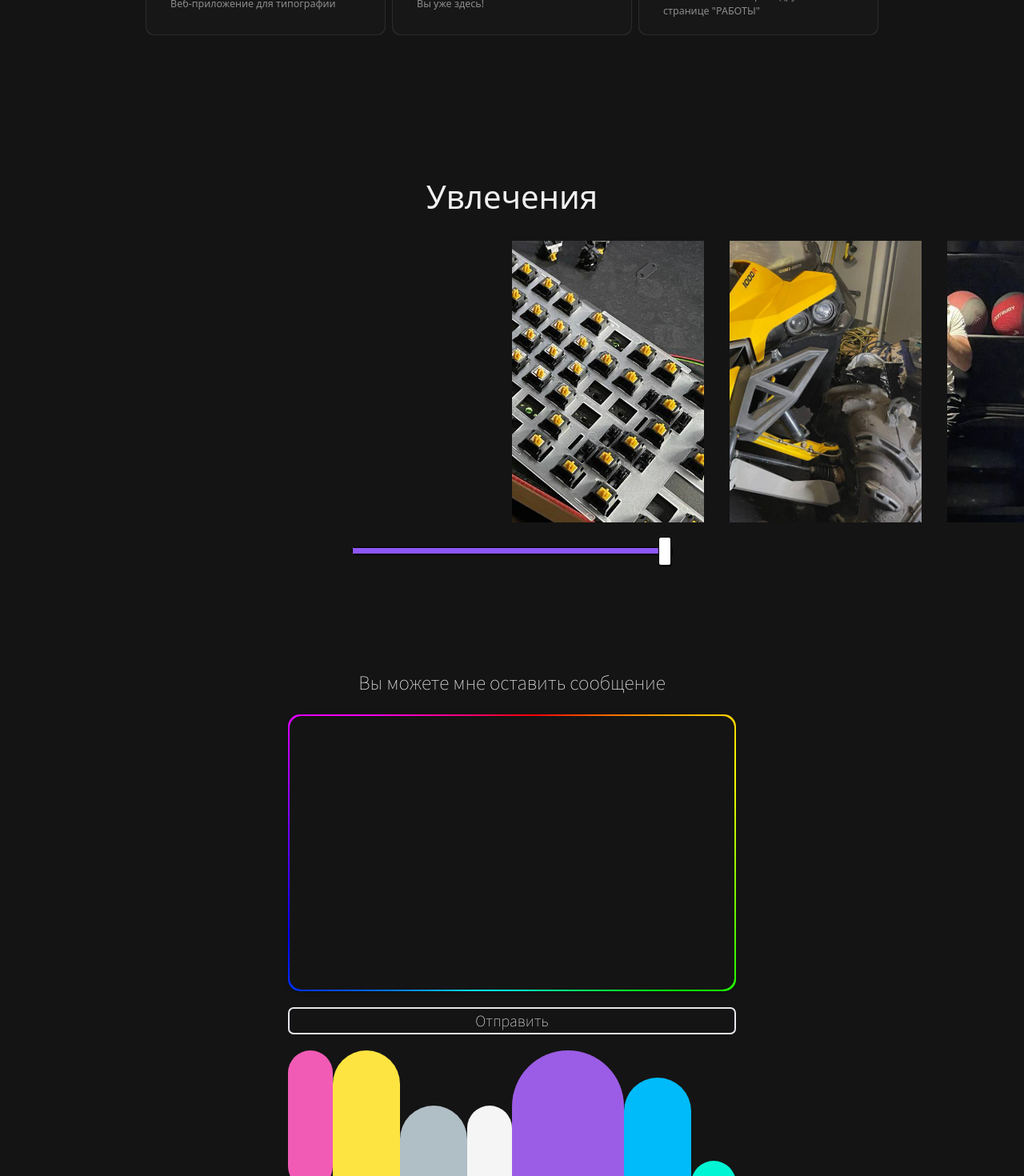
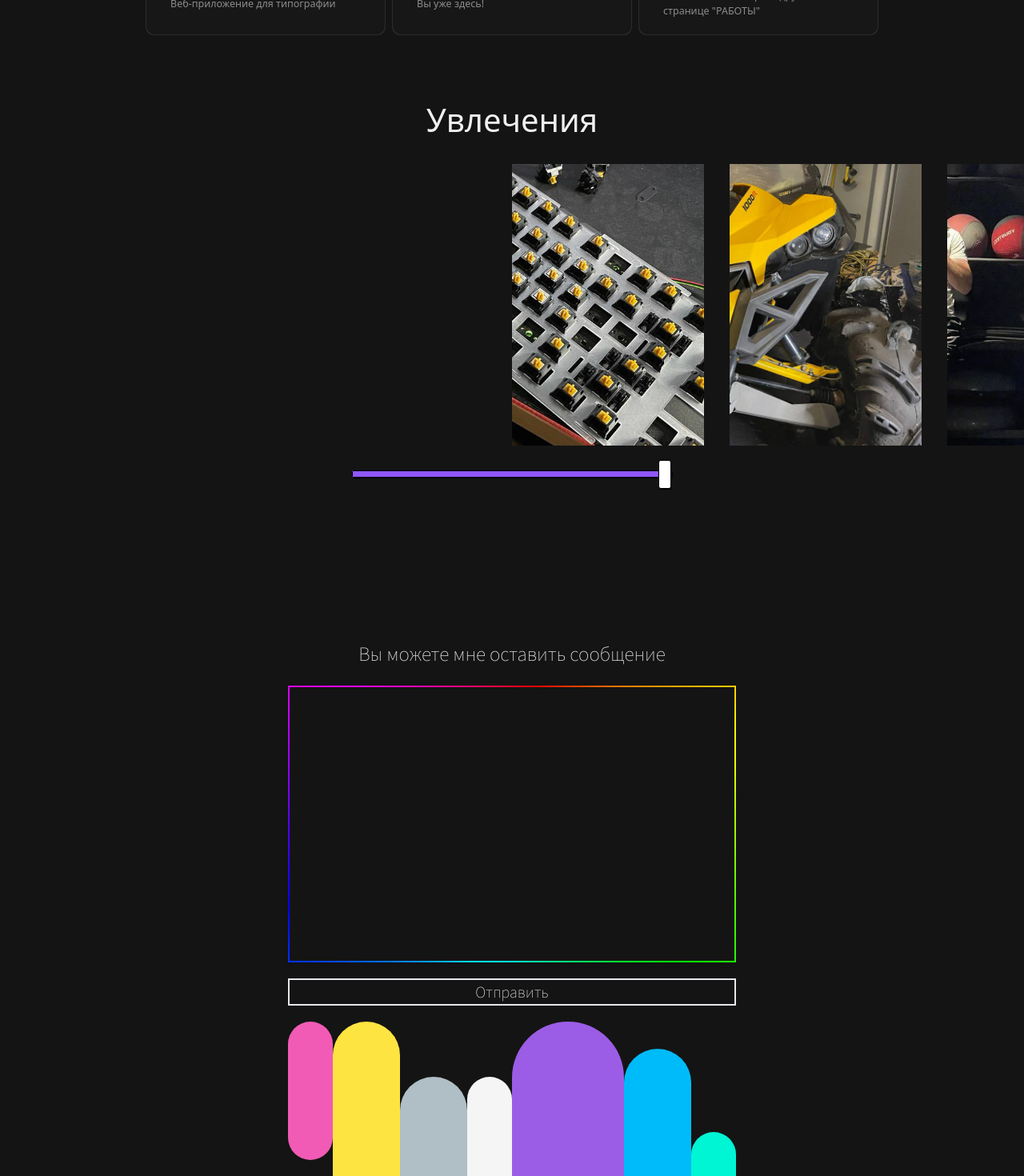
Before and after one commit to MaxGuraevskiy/guraevskiy, a Next.js app: page / in a window 1280 px wide. Shown: the part 1360-2830 px from the top of the page at 80% size. Built offline with nearby package versions, Linux system fonts and the light colour scheme.

Commit message:
border radius for ios

```diff
--- a/app/homeSections/section3/section3.css
+++ b/app/homeSections/section3/section3.css
@@ -1,3 +1,7 @@
+#hobbies {
+  min-height: fit-content;
+}
+
 #image-track {
   display: flex;
   gap: 4vmin;
@@ -23,7 +27,7 @@
 
 input[type="range"] {
   -webkit-appearance: none;
-  margin: 5em 0;
+  margin: 5em 0 30em 0;
   width: 50vmin;
   z-index: 3;
 }
--- a/app/homeSections/section4/section4.css
+++ b/app/homeSections/section4/section4.css
@@ -246,10 +246,10 @@
 }
 
 #loading-indicator {
-  border-radius: 15px;
+  /* border-radius: 15px;
   -webkit-border-radius: 15px;
   -moz-border-radius: 15px;
-  -khtml-border-radius: 15px;
+  -khtml-border-radius: 15px; */
   box-shadow: rgba(0, 0, 0, 0.12) 0px 1px 6px, rgba(0, 0, 0, 0.12) 0px 1px 4px;
   margin: 20px auto;
   overflow: hidden;
@@ -266,6 +266,7 @@
   resize: none;
   font-size: 2rem;
   background-color: transparent;
+  outline: none !important;
   z-index: 3;
   padding: 10px;
 }
@@ -285,10 +286,10 @@
 }
 #loading-indicator:after {
   background-color: var(--background);
-  border-radius: 15px;
+  /* border-radius: 15px;
   -webkit-border-radius: 15px;
   -moz-border-radius: 15px;
-  -khtml-border-radius: 15px;
+  -khtml-border-radius: 15px; */
   height: calc(43.2633vmin - 4px);
   width: calc(70vmin - 4px);
 }
--- a/app/homeSections/section4/section4.tsx
+++ b/app/homeSections/section4/section4.tsx
@@ -80,7 +80,7 @@ function Section4() {
             name="message"
           />
         </div>
-        <button type="submit" className="w-full border-2 rounded-[7px] z-[3]">
+        <button type="submit" className="w-full border-2 z-[3]">
           <h3 className="font-sans_pro text-[2rem] z-[3]">Отправить</h3>
         </button>
       </form>
```
